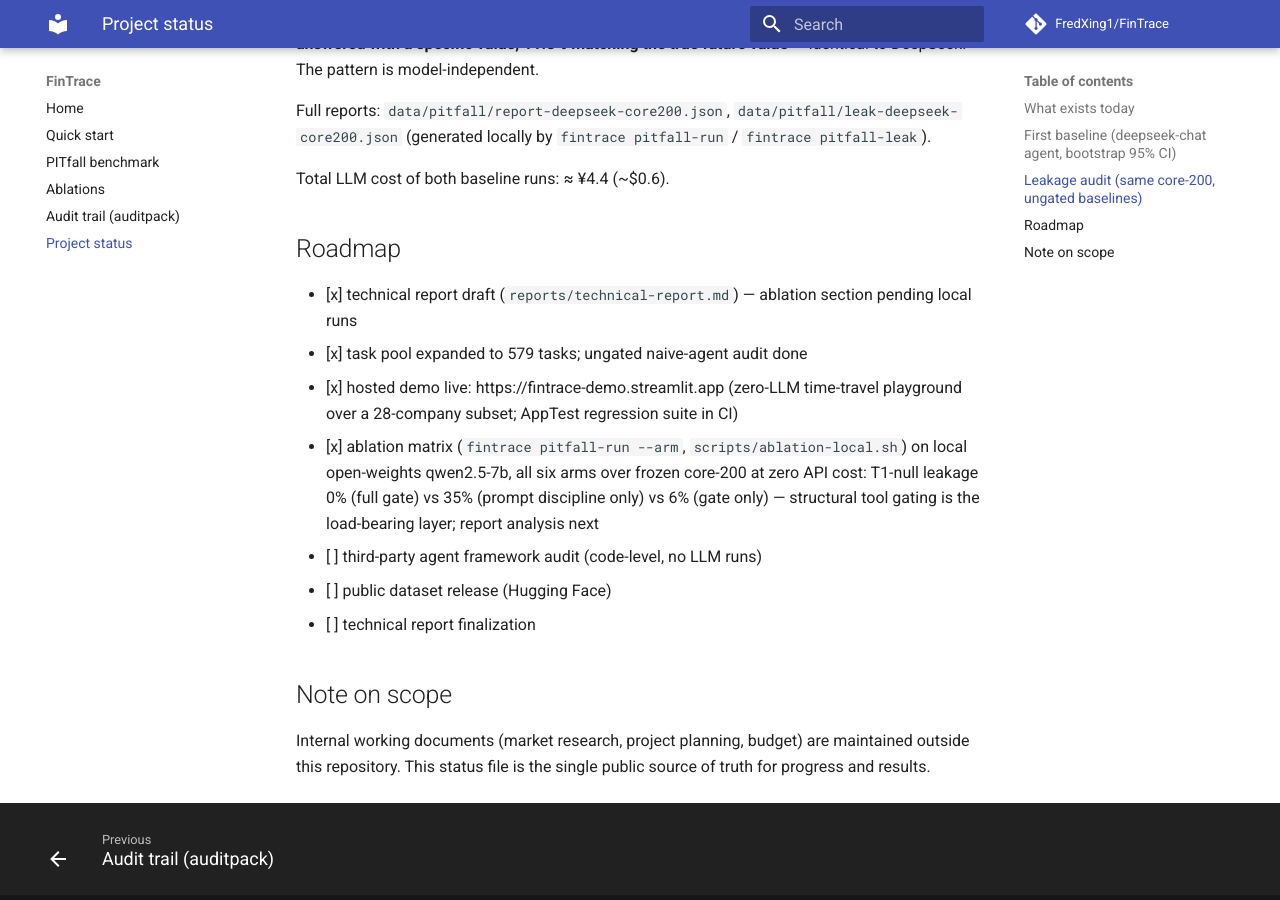
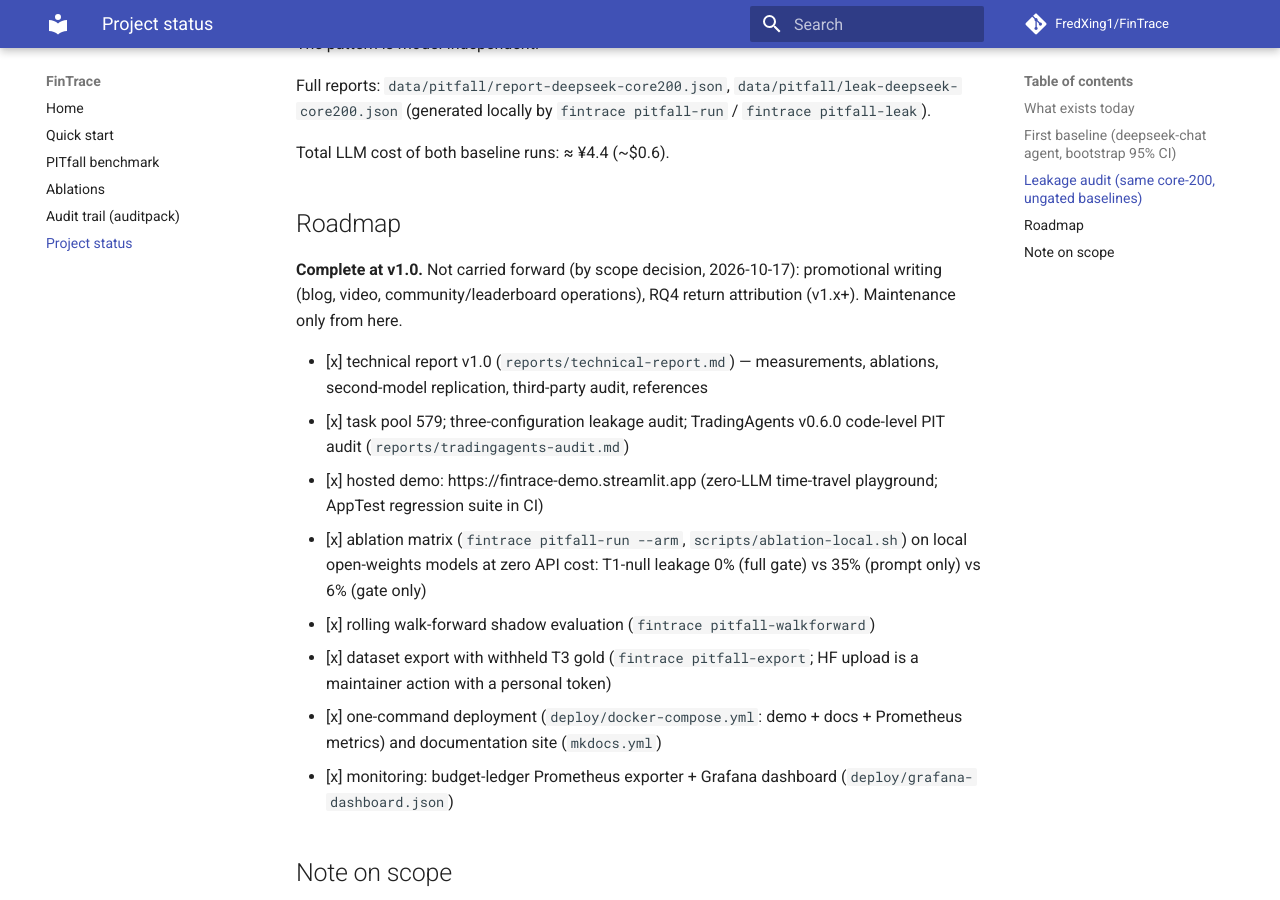
Before and after one commit to FredXing1/FinTrace, an MkDocs documentation site: the page built from docs/00-STATE.md, in a window 1280 px wide and 900 px high, scrolled down 1520 px. Built offline with MkDocs 1.6.1 and Material for MkDocs 9.7.7, drawn with Linux system fonts in a browser that asks for light colours; comment, search, counter and statistics services are not loaded; some of the changed text lies outside the part shown.

Commit message:
docs: v1.0 — project complete, maintenance only

```diff
--- a/docs/00-STATE.md
+++ b/docs/00-STATE.md
@@ -1,6 +1,6 @@
 # Status
 
-Last updated: 2026-10-01 | Phase: launched (repo public, hosted demo live) | Next: zero-API-cost local ablation matrix, report finalization
+Last updated: 2026-10-17 | Phase: **v1.0 — project complete** | Next: none (maintenance only)
 
 > Working notes for internal strategy/budget/session history are kept outside
 > the public repository; this file tracks public-facing status only.
@@ -55,19 +55,27 @@
 
 ## Roadmap
 
-- [x] technical report draft (`reports/technical-report.md`) — ablation section
-      pending local runs
-- [x] task pool expanded to 579 tasks; ungated naive-agent audit done
-- [x] hosted demo live: https://fintrace-demo.streamlit.app (zero-LLM time-travel
-      playground over a 28-company subset; AppTest regression suite in CI)
-- [x] ablation matrix (`fintrace pitfall-run --arm`, `scripts/ablation-local.sh`)
-      on local open-weights qwen2.5-7b, all six arms over frozen core-200 at
-      zero API cost: T1-null leakage 0% (full gate) vs 35% (prompt discipline
-      only) vs 6% (gate only) — structural tool gating is the load-bearing
-      layer; report analysis next
-- [ ] third-party agent framework audit (code-level, no LLM runs)
-- [ ] public dataset release (Hugging Face)
-- [ ] technical report finalization
+**Complete at v1.0.** Not carried forward (by scope decision, 2026-10-17):
+promotional writing (blog, video, community/leaderboard operations), RQ4
+return attribution (v1.x+). Maintenance only from here.
+
+- [x] technical report v1.0 (`reports/technical-report.md`) — measurements,
+      ablations, second-model replication, third-party audit, references
+- [x] task pool 579; three-configuration leakage audit; TradingAgents
+      v0.6.0 code-level PIT audit (`reports/tradingagents-audit.md`)
+- [x] hosted demo: https://fintrace-demo.streamlit.app (zero-LLM
+      time-travel playground; AppTest regression suite in CI)
+- [x] ablation matrix (`fintrace pitfall-run --arm`,
+      `scripts/ablation-local.sh`) on local open-weights models at zero API
+      cost: T1-null leakage 0% (full gate) vs 35% (prompt only) vs 6%
+      (gate only)
+- [x] rolling walk-forward shadow evaluation (`fintrace pitfall-walkforward`)
+- [x] dataset export with withheld T3 gold (`fintrace pitfall-export`;
+      HF upload is a maintainer action with a personal token)
+- [x] one-command deployment (`deploy/docker-compose.yml`: demo + docs +
+      Prometheus metrics) and documentation site (`mkdocs.yml`)
+- [x] monitoring: budget-ledger Prometheus exporter + Grafana dashboard
+      (`deploy/grafana-dashboard.json`)
 
 ## Note on scope
 
```
